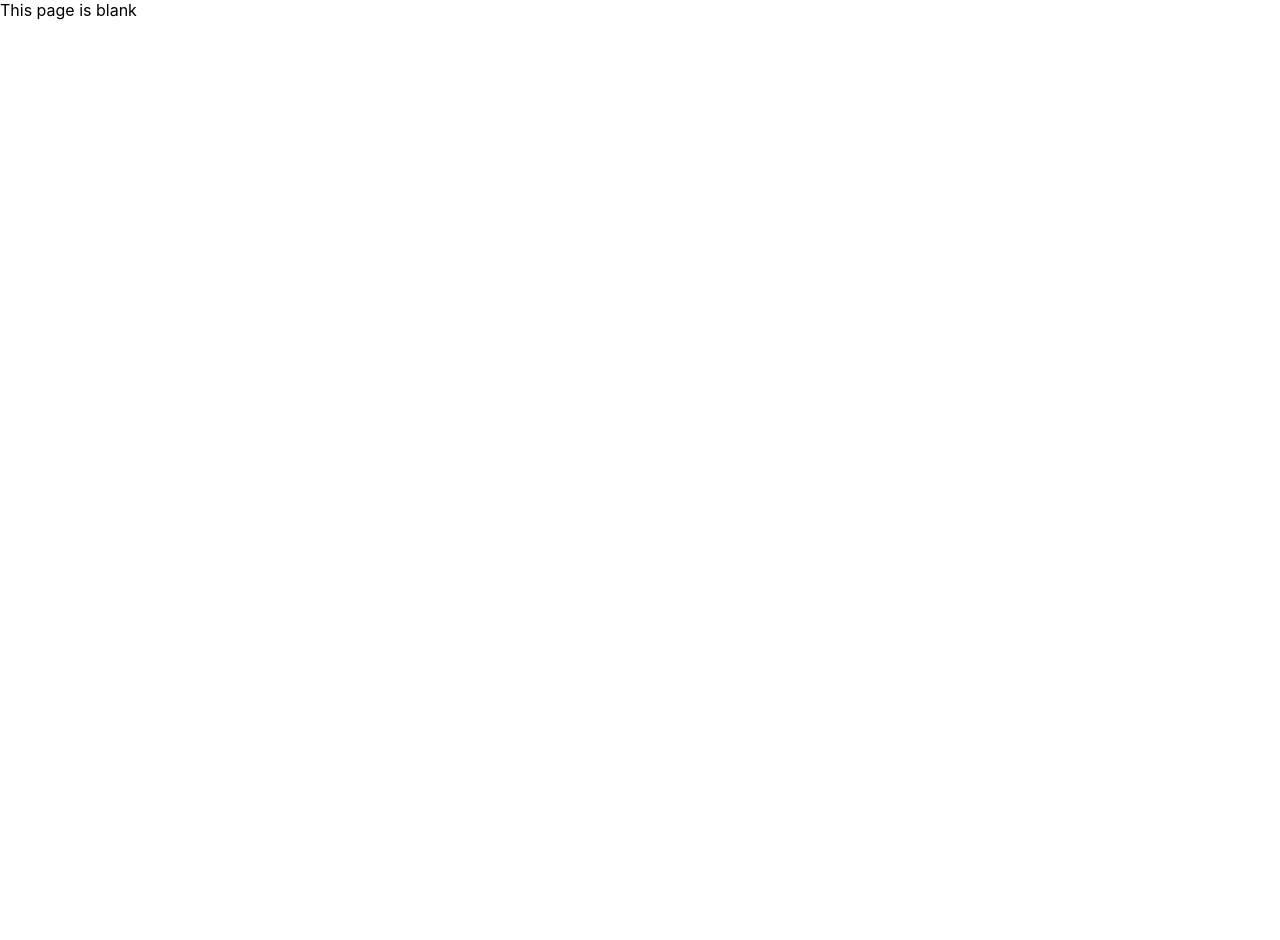
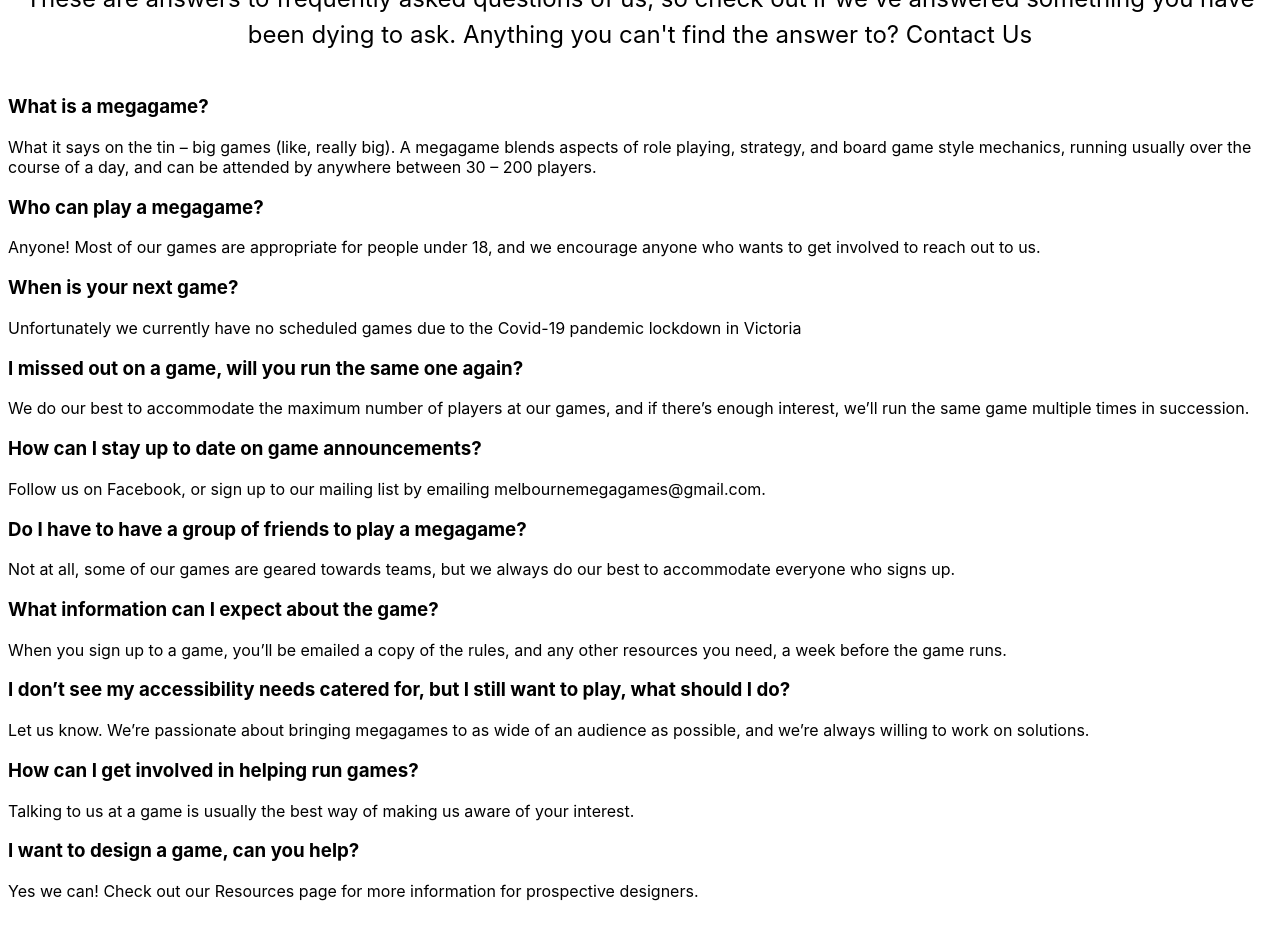
Before and after one commit to MrCliffster/MelbourneMegagames, a Next.js app in the folder MelbourneMegagames/melbourne-megagames/: page /faqs in a window 1280 px wide. Shown: the top 940 px of the page. Before the commit the page ends 800 px from the top, so only its background shows below. Built offline with nearby package versions, Linux system fonts and the light colour scheme.

Commit message:
Adding FAQs section

```diff
--- /dev/null
+++ b/MelbourneMegagames/melbourne-megagames/components/FAQ.tsx
@@ -0,0 +1,10 @@
+import { FAQProps } from "../types/types";
+
+export default function FAQ({ question, answer }: FAQProps) {
+    return (
+        <div>
+            <h3>{question}</h3>
+            <p>{answer}</p>
+        </div>
+    )
+}
--- /dev/null
+++ b/MelbourneMegagames/melbourne-megagames/content/faqs.json
@@ -0,0 +1,52 @@
+[
+    {
+        "key": 0,
+        "question": "What is a megagame?",
+        "answer": "What it says on the tin – big games (like, really big). A megagame blends aspects of role playing, strategy, and board game style mechanics, running usually over the course of a day, and can be attended by anywhere between 30 – 200 players."
+    },
+    {
+        "key": 1,
+        "question": "Who can play a megagame?",
+        "answer": "Anyone! Most of our games are appropriate for people under 18, and we encourage anyone who wants to get involved to reach out to us."
+    },
+    {
+        "key": 2,
+        "question": "When is your next game?",
+        "answer": "Unfortunately we currently have no scheduled games due to the Covid-19 pandemic lockdown in Victoria"
+    },
+    {
+        "key": 3,
+        "question": "I missed out on a game, will you run the same one again?",
+        "answer": "We do our best to accommodate the maximum number of players at our games, and if there’s enough interest, we’ll run the same game multiple times in succession."
+    },
+    {
+        "key": 4,
+        "question": "How can I stay up to date on game announcements?",
+        "answer": "Follow us on Facebook, or sign up to our mailing list by emailing melbournemegagames@gmail.com."
+    },
+    {
+        "key": 5,
+        "question": "Do I have to have a group of friends to play a megagame?",
+        "answer": "Not at all, some of our games are geared towards teams, but we always do our best to accommodate everyone who signs up."
+    },
+    {
+        "key": 6,
+        "question": "What information can I expect about the game?",
+        "answer": "When you sign up to a game, you’ll be emailed a copy of the rules, and any other resources you need, a week before the game runs."
+    },
+    {
+        "key": 7,
+        "question": "I don’t see my accessibility needs catered for, but I still want to play, what should I do?",
+        "answer": "Let us know. We’re passionate about bringing megagames to as wide of an audience as possible, and we’re always willing to work on solutions."
+    },
+    {
+        "key": 8,
+        "question": "How can I get involved in helping run games?",
+        "answer": "Talking to us at a game is usually the best way of making us aware of your interest."
+    },
+    {
+        "key": 9,
+        "question": "I want to design a game, can you help?",
+        "answer": "Yes we can! Check out our Resources page for more information for prospective designers."
+    }
+]
--- /dev/null
+++ b/MelbourneMegagames/melbourne-megagames/lib/api.ts
@@ -0,0 +1,5 @@
+import faqJson from '../content/faqs.json'
+
+export function getAllFaqs() {
+    return faqJson;
+}
--- a/MelbourneMegagames/melbourne-megagames/package.json
+++ b/MelbourneMegagames/melbourne-megagames/package.json
@@ -9,12 +9,12 @@
     "lint": "next lint"
   },
   "dependencies": {
-    "next": "11.0.1",
+    "next": "^11.1.0",
     "react": "17.0.2",
     "react-dom": "17.0.2"
   },
   "devDependencies": {
-    "@types/react": "^17.0.14",
+    "@types/react": "^17.0.18",
     "eslint": "7.31.0",
     "eslint-config-next": "11.0.1",
     "typescript": "^4.3.5"
--- a/MelbourneMegagames/melbourne-megagames/pages/faqs.tsx
+++ b/MelbourneMegagames/melbourne-megagames/pages/faqs.tsx
@@ -1,3 +1,33 @@
-export default function Faqs({}) {
-    return ("This page is blank")
+import { FAQProps } from "../types/types";
+import FAQ from "../components/FAQ";
+import styles from '../styles/Home.module.css'
+import { getAllFaqs } from "../lib/api";
+
+export default function Faqs({ faqs }: { faqs: FAQProps[] }) {
+    return (
+        <div className={styles.container}>
+
+            <main className={styles.main}>
+                <h1 className={styles.title}>
+                    Frequently Asked Questions
+                </h1>
+
+                <p className={styles.description}>These are answers to frequently asked questions of us, so check out if we&apos;ve answered something you have been dying to ask. Anything you can&apos;t find the answer to? Contact Us</p>
+
+                <div>
+                    {faqs.map(element => {
+                        return (<FAQ question={element.question} answer={element.answer} key={element.key} />)
+                    })}
+                </div>
+            </main>
+        </div>
+    )
 }
+
+export async function getStaticProps() {
+    const faqs = getAllFaqs()
+
+    return {
+        props: { faqs }
+    }
+}
--- /dev/null
+++ b/MelbourneMegagames/melbourne-megagames/types/types.ts
@@ -0,0 +1,5 @@
+export type FAQProps = {
+    key: string;
+    question: string;
+    answer: string;
+}
```
Also changed, not shown: MelbourneMegagames/melbourne-megagames/pages/index.tsx (+13 -8 lines), MelbourneMegagames/melbourne-megagames/next-env.d.ts, 1 other file (tests, documents, lock files or other folders).
